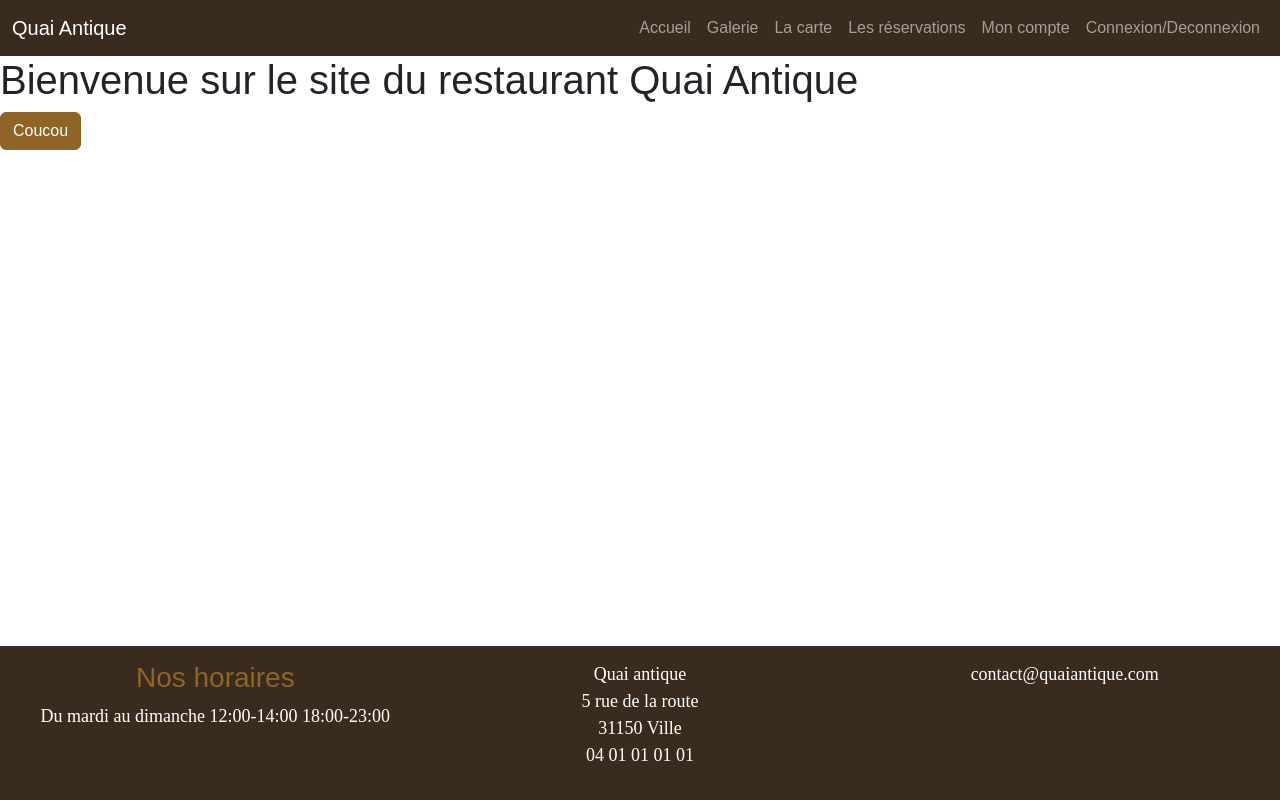
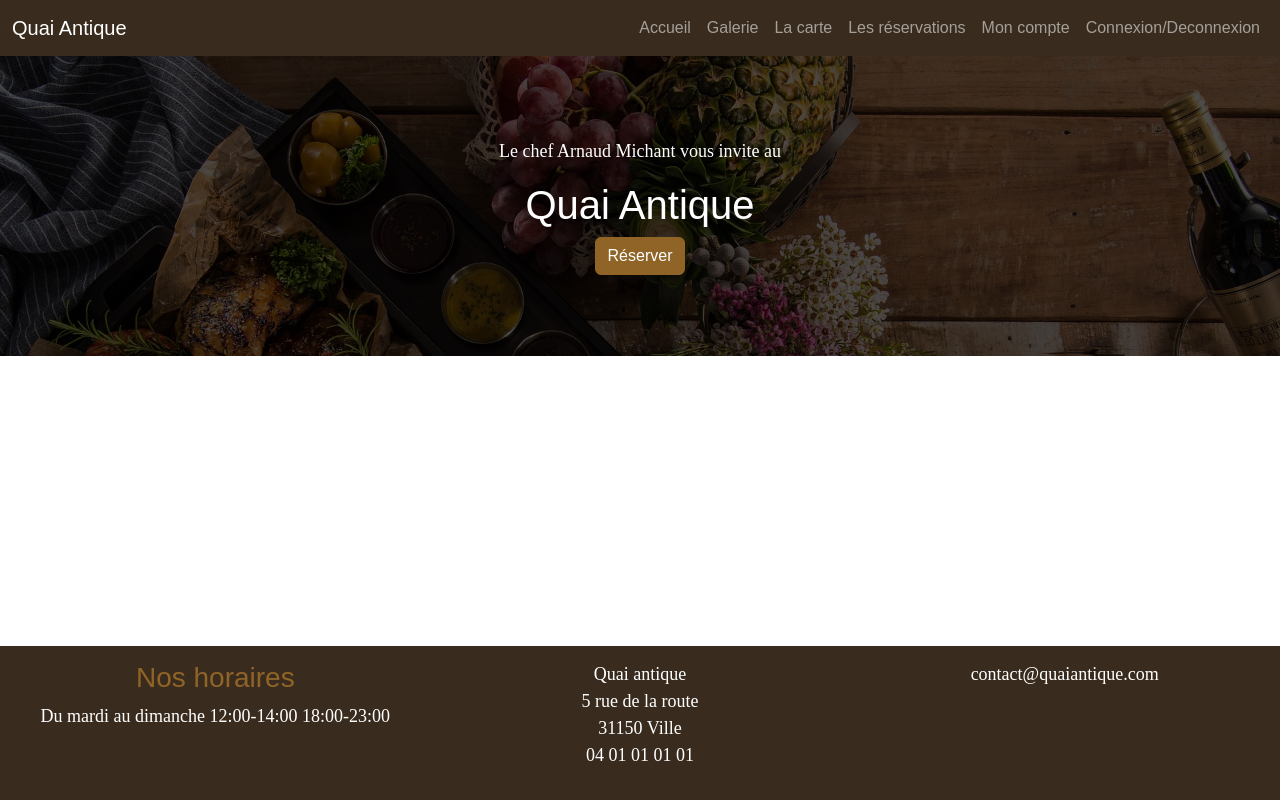
Before and after one commit to tbendev/QuaiAntiqueRestaurantFront, a website with bundled scripts: page index.html in a window 1280 px wide. Built offline with nearby package versions, Linux system fonts and the light colour scheme; files whose address does not match are found by name; a web font is replaced by a local one.

Commit message:
Ajout des images + Bloc BIGTITLE

```diff
--- a/pages/home.html
+++ b/pages/home.html
@@ -1,2 +1,8 @@
-<h1>Bienvenue sur le site du restaurant Quai Antique</h1>
-<button class="btn btn-primary">Coucou</button>
+<!-- BIGTITLE -->
+<div class="hero-scene text-center text-white">
+  <div class="hero-scene-content">
+    <p>Le chef Arnaud Michant vous invite au</p>
+    <h1>Quai Antique</h1>
+    <button class="btn btn-primary">Réserver</button>
+  </div>
+</div>
--- a/scss/main.scss
+++ b/scss/main.scss
@@ -22,3 +22,31 @@
   font-family: $font-family-serif;
   font-size: 18px;
 }
+
+/* ----- BIGTITLE ----- */
+.hero-scene {
+  position: relative;
+  &::before {
+    content: "";
+    position: absolute;
+    top: 0;
+    left: 0;
+    width: 100%;
+    height: 100%;
+    background-image: url(../images/FondHeroScene.jpg);
+    background-size: cover;
+    filter: brightness(0.3);
+  }
+  * {
+    // Positionner les éléments devant le before
+    position: relative;
+  }
+
+  .hero-scene-content {
+    height: 300px;
+    display: flex;
+    flex-direction: column;
+    align-items: center;
+    justify-content: center;
+  }
+}
```
Also changed, not shown: images/FondHeroScene.jpg (added), images/chef.jpg (added), images/entrée.jpg (added), images/food.jpg (added), images/plats.jpg (added), images/resto.jpg (added), images/saumon.jpg (added), images/vins.jpg (added), scss/main.css, 2 other files.
